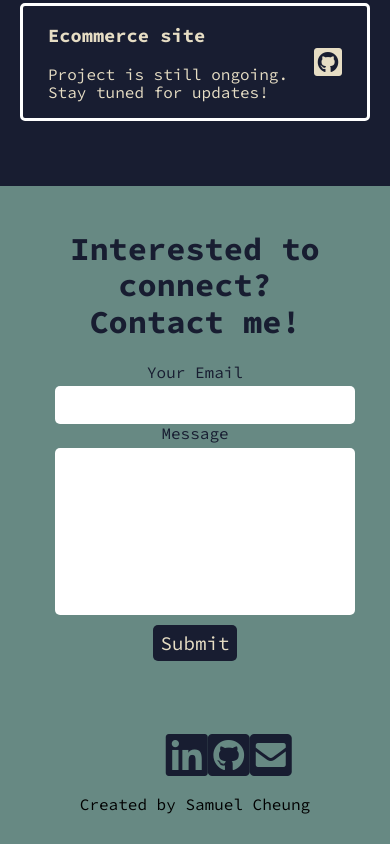
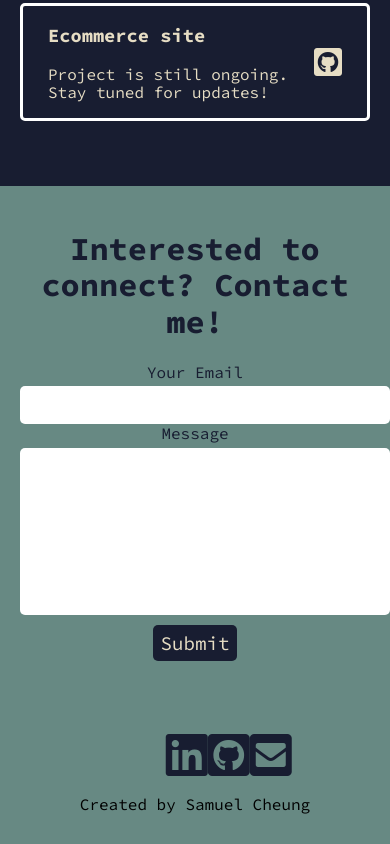
Before and after one commit to salmonsashimi/my-site, a React (Create React App) app: page / in a window 390 px wide. Shown: the part 3141-3985 px from the top of the page. Built offline with nearby package versions, Linux system fonts and the light colour scheme.

Commit message:
adjusted responsive contact form

```diff
--- a/src/styles/Contact.css
+++ b/src/styles/Contact.css
@@ -4,11 +4,15 @@
     color: #181D31;
 }
 
-.contact-form {
-    max-width: 80%;
-    margin: auto;
-}
+
 
 .contact-title {
     margin-top: 0;
 }
+
+@media (min-width: 600px) {
+    .contact-form {
+        max-width: 80%;
+        margin: auto;
+    }
+}
```
